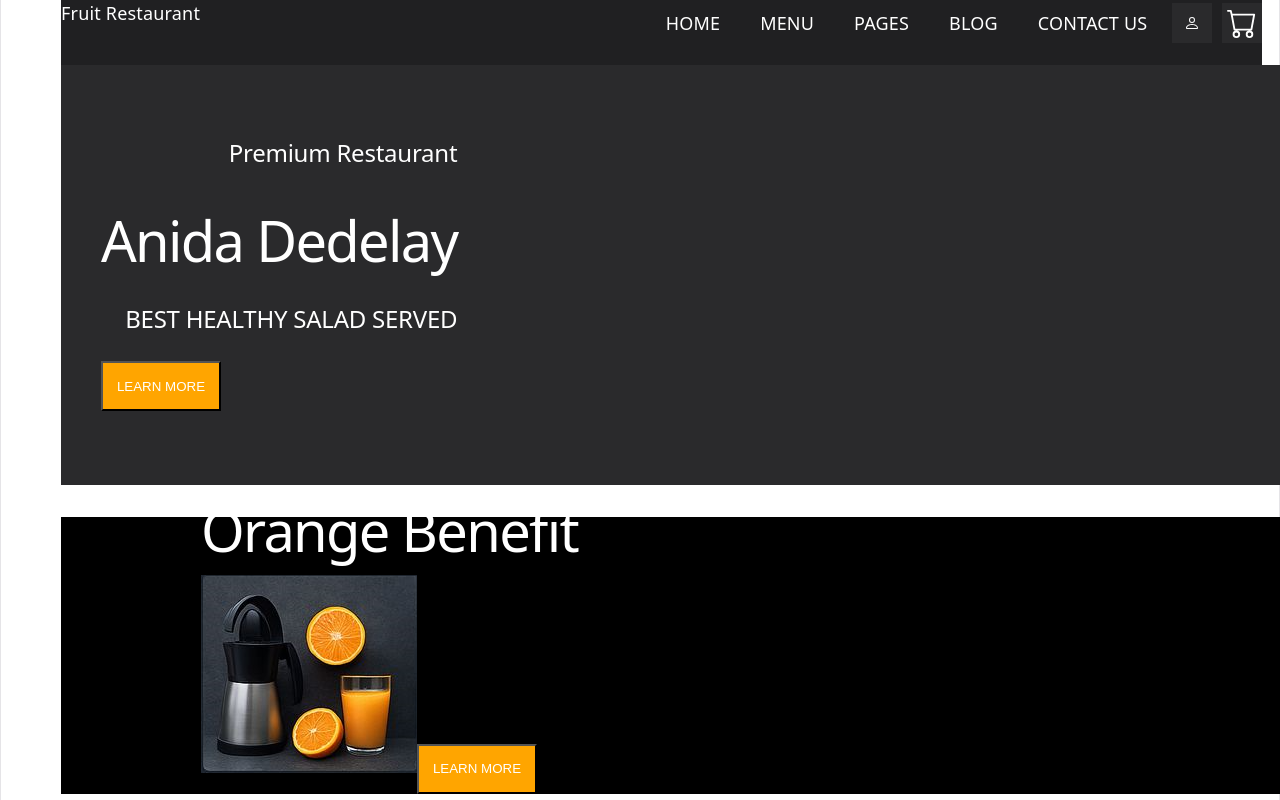
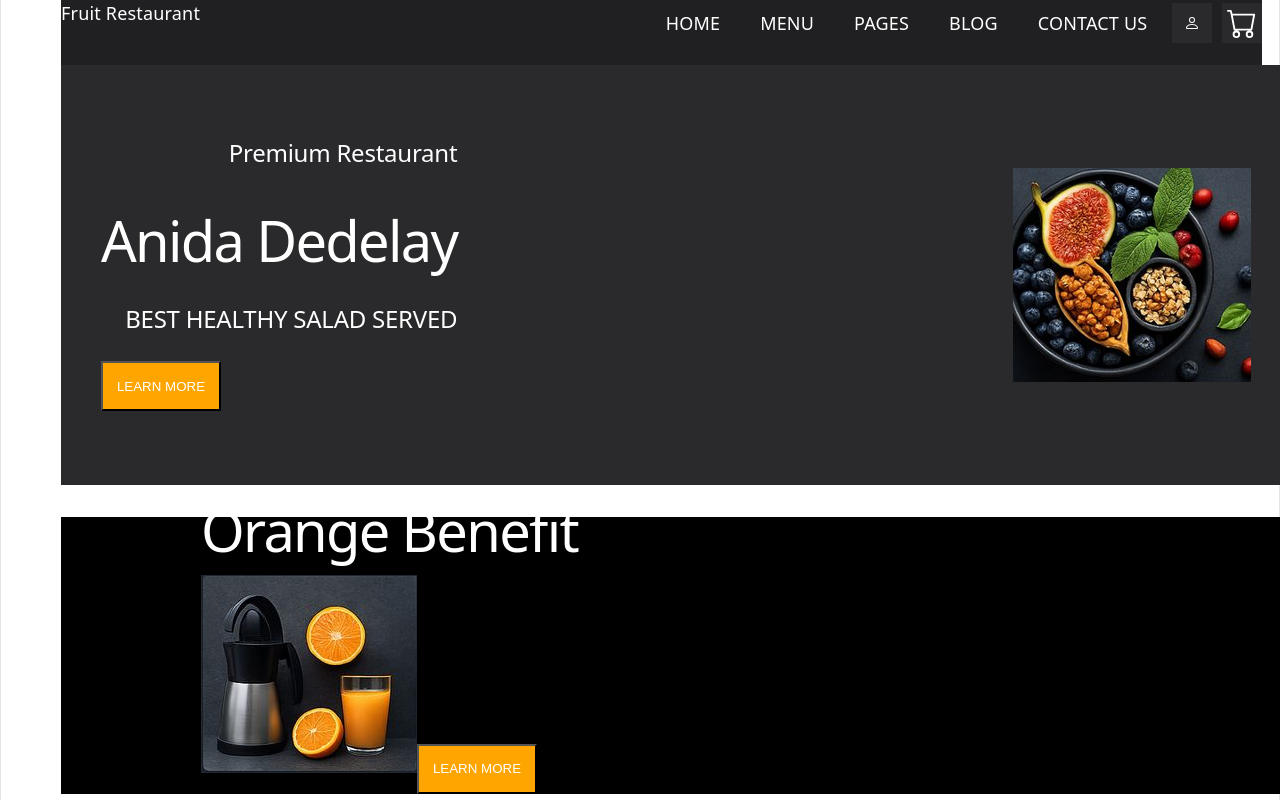
Before and after one commit to Neliswa084/ReactTS_UI, a React (Vite) app in the folder react-ui-challenge/: page / in a window 1280 px wide. Built offline with nearby package versions, Linux system fonts and the light colour scheme.

Commit message:
added a image for Hero its was removed

```diff
--- a/react-ui-challenge/src/components/Hero/Hero.tsx
+++ b/react-ui-challenge/src/components/Hero/Hero.tsx
@@ -1,6 +1,7 @@
 import './Hero.module.css'
 import { Text } from '../Text/Text'
 import mugorange from '../../assets/Mug_and_Orange.png'
+import fruit from '../../assets/FruitImage.png'
 
 export const Hero = () => {
   return (
@@ -16,6 +17,7 @@ export const Hero = () => {
       <button style={{color:'white' , backgroundColor:'orange', height:'50px',width:'120px'}}> LEARN MORE</button>
 
      </div>
+       <img src={fruit} alt="fruit" />
      </div>
      <div className="section">
       <div className="container">
```
